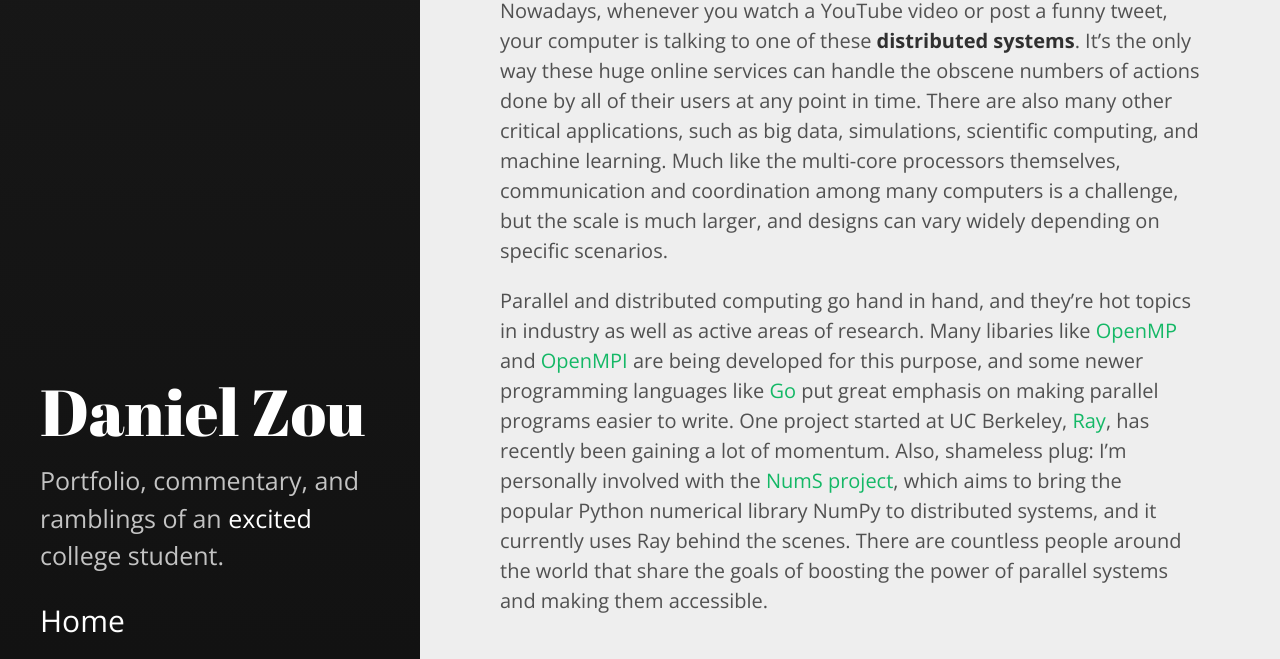
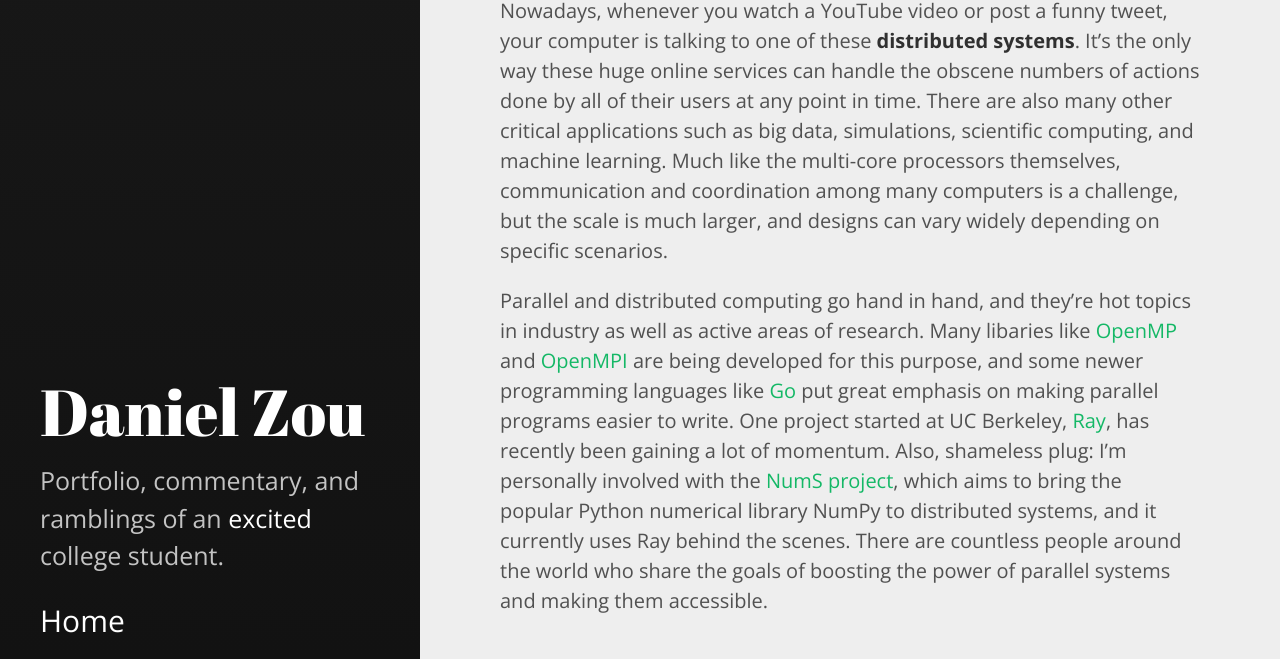
Before and after one commit to dlzou/dlzou.github.io, a Jekyll site: the page built from _posts/2021-05-16-moores-law.md, in a window 1280 px wide. Shown: the part 4083-4742 px from the top of the page. Built offline with Jekyll 4.4.1, drawn with Linux system fonts in a browser that asks for light colours.

Commit message:
More small changes to moores-law

```diff
--- a/_posts/2021-05-16-moores-law.md
+++ b/_posts/2021-05-16-moores-law.md
@@ -50,9 +50,9 @@
 
 On each rack of each shelf sits a computer. There's probably a thousand computers in just this picture; a larger datacenter might have hundreds of thousands of computers, if not more! Even cooling all these computers is a herculean feat. To make the cost of such a thing even remotely reasonable, these computers are often fitted with easily replaceable commodity parts instead of high-end ones.
 
-Nowadays, whenever you watch a YouTube video or post a funny tweet, your computer is talking to one of these **distributed systems**. It's the only way these huge online services can handle the obscene numbers of actions done by all of their users at any point in time. There are also many other critical applications, such as big data, simulations, scientific computing, and machine learning. Much like the multi-core processors themselves, communication and coordination among many computers is a challenge, but the scale is much larger, and designs can vary widely depending on specific scenarios.
+Nowadays, whenever you watch a YouTube video or post a funny tweet, your computer is talking to one of these **distributed systems**. It's the only way these huge online services can handle the obscene numbers of actions done by all of their users at any point in time. There are also many other critical applications such as big data, simulations, scientific computing, and machine learning. Much like the multi-core processors themselves, communication and coordination among many computers is a challenge, but the scale is much larger, and designs can vary widely depending on specific scenarios.
 
-Parallel and distributed computing go hand in hand, and they're hot topics in industry as well as active areas of research. Many libaries like [OpenMP](https://www.openmp.org/) and [OpenMPI](https://www.open-mpi.org/) are being developed for this purpose, and some newer programming languages like [Go](https://golang.org/) put great emphasis on making parallel programs easier to write. One project started at UC Berkeley, [Ray](https://ray.io/), has recently been gaining a lot of momentum. Also, shameless plug: I'm personally involved with the [NumS project](https://github.com/nums-project/nums), which aims to bring the popular Python numerical library NumPy to distributed systems, and it currently uses Ray behind the scenes. There are countless people around the world that share the goals of boosting the power of parallel systems and making them accessible.
+Parallel and distributed computing go hand in hand, and they're hot topics in industry as well as active areas of research. Many libaries like [OpenMP](https://www.openmp.org/) and [OpenMPI](https://www.open-mpi.org/) are being developed for this purpose, and some newer programming languages like [Go](https://golang.org/) put great emphasis on making parallel programs easier to write. One project started at UC Berkeley, [Ray](https://ray.io/), has recently been gaining a lot of momentum. Also, shameless plug: I'm personally involved with the [NumS project](https://github.com/nums-project/nums), which aims to bring the popular Python numerical library NumPy to distributed systems, and it currently uses Ray behind the scenes. There are countless people around the world who share the goals of boosting the power of parallel systems and making them accessible.
 
 
 <br>
```
Also changed, not shown: other parts of _posts/2021-05-16-moores-law.md (+1 -1 lines).
